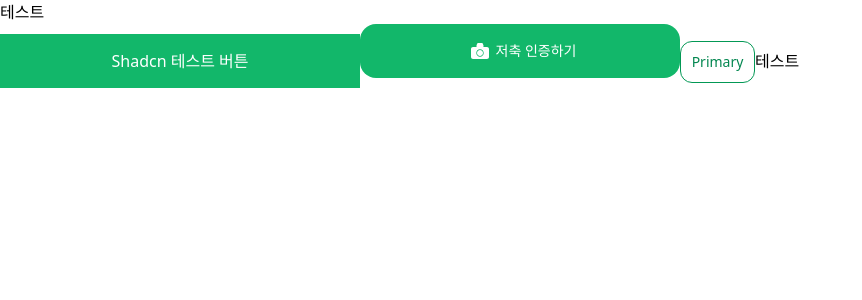
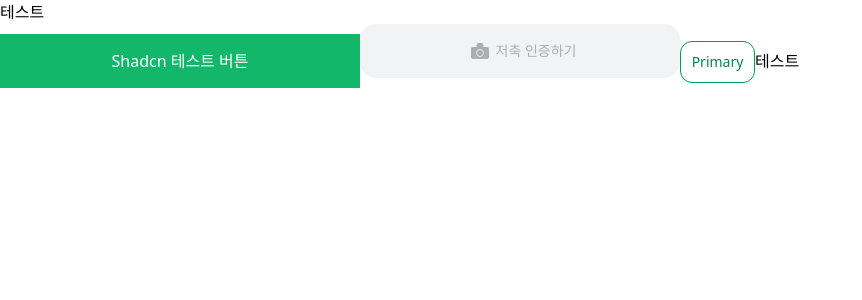
Before and after one commit to plus100kt/moayong-FE, a Next.js app: page / in a window 1280 px wide. Shown: the top 300 px of the page, without its empty margins (0-862 px from the left). Built offline with nearby package versions, Linux system fonts and the light colour scheme; a web font is replaced by a local one.

Commit message:
feat: 아이콘 버튼 구현

```diff
--- a/src/_components/Button/icon.tsx
+++ b/src/_components/Button/icon.tsx
@@ -1,15 +1,18 @@
-import Image from 'next/image';
 import Button from 'src/_components/Button';
-import iconCamera from 'src/assets/icon-camera.svg';
+import IconCamera from 'src/assets/icon-camera';
 
 interface IconProps {
   children?: React.ReactNode;
+  disabled?: boolean
+  onClick?: () => void;
 }
 
-const Icon = ({ children }: IconProps) => {
+const Icon = ({ children, disabled = false, onClick }: IconProps) => {
   return (
-    <Button.Default variant="default" size={'large'} className='label-md' onClick={() => console.log('test')}>
-      <Image src={iconCamera} alt="Camera Icon" width={32} height={32} />
+    <Button.Default variant="default" size={'large'} className='label-md' disabled={disabled} onClick={onClick}>
+      <div className="bg-gray-40">
+        <IconCamera width={32} height={32} />
+      </div>
       {children}
     </Button.Default>
   )
--- a/src/app/page.tsx
+++ b/src/app/page.tsx
@@ -17,7 +17,7 @@ export default function Home() {
       <div>
         <h2>테스트</h2>
         <Button.Default variant="default" size={'xlarge'} onClick={() => console.log('test')}>Shadcn 테스트 버튼</Button.Default>
-        <Button.Icon>저축 인증하기</Button.Icon>
+        <Button.Icon disabled>저축 인증하기</Button.Icon>
 
         <Button.Default variant="secondary" size={'xsmall'}>Primary</Button.Default>
         <TestButton label='테스트' />
--- /dev/null
+++ b/src/assets/icon-camera.tsx
@@ -0,0 +1,11 @@
+const IconCamera = ({ width = 32, height = 32 }: { currentColor?: string, width?: number | string, height?: number | string }) => {
+  return (
+    <svg width={width} height={height} viewBox="0 0 32 32" fill="none" xmlns="http://www.w3.org/2000/svg">
+      <path d="M16 21C17.6569 21 19 19.6569 19 18C19 16.3431 17.6569 15 16 15C14.3431 15 13 16.3431 13 18C13 19.6569 14.3431 21 16 21Z" fill="currentColor" />
+      <path fillRule="evenodd" clipRule="evenodd" d="M14.0541 8C13.6237 8 13.2415 8.27543 13.1054 8.68377L12.4387 10.6838C12.2229 11.3313 12.7049 12 13.3874 12H9C7.89543 12 7 12.8954 7 14V22C7 23.1046 7.89543 24 9 24H23C24.1046 24 25 23.1046 25 22V14C25 12.8954 24.1046 12 23 12H18.6126C19.2951 12 19.7771 11.3313 19.5613 10.6838L18.8946 8.68377C18.7585 8.27543 18.3763 8 17.9459 8H14.0541ZM12.3 18C12.3 15.9565 13.9565 14.3 16 14.3C18.0435 14.3 19.7 15.9565 19.7 18C19.7 20.0435 18.0435 21.7 16 21.7C13.9565 21.7 12.3 20.0435 12.3 18Z" fill="currentColor" />
+    </svg>
+
+  );
+}
+
+export default IconCamera;
--- a/src/components/ui/button.tsx
+++ b/src/components/ui/button.tsx
@@ -17,7 +17,6 @@ const buttonVariants = cva(
         medium: "min-h-[54px] min-w-[280px] rounded-[16px] label-lg",
         small: "min-h-[54px] min-w-[156px] rounded-[16px] label-lg",
         xsmall: "min-h-[42px] min-w-[75px] rounded-[12px] label-md",
-        icon: "rounded-[16px]",
       },
     },
     defaultVariants: {
```
Also changed, not shown: src/_components/Button/index.tsx (+8 -0 lines), vitest.config.ts (+5 -5 lines), src/assets/icon-camera.svg (deleted), 1 other file (tests, documents, lock files or other folders).
